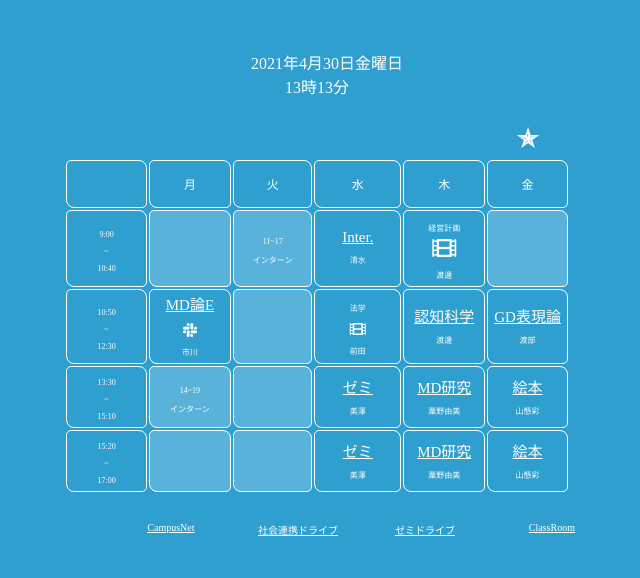
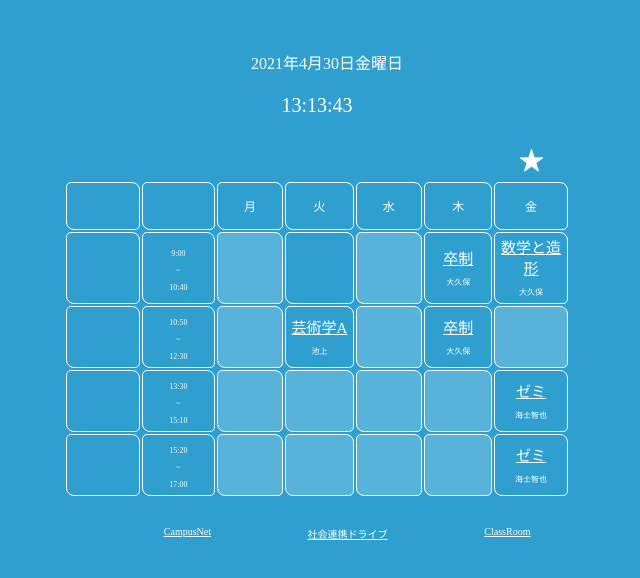
Before and after one commit to 7KaTa/Terrarium, a plain HTML site: page timetable/timetable.html in a window 1280 px wide. Shown: the whole page, without its empty margins (323-963 px from the left). Drawn offline with Linux system fonts and the light colour scheme.

Commit message:
時計実装

```diff
--- a/timetable/style.css
+++ b/timetable/style.css
@@ -1,8 +1,11 @@
 body{background-color:#6cf;
+  animation: bg-color 10s infinite;
+  -webkit-animation: bg-color 10s infinite;
     color:#fff;
 }
+
 td,th{width:80px;
-     height:60px;
+     height:32px;
      border: 1px;
      border-style: solid;
      border-color:#fff;
@@ -24,6 +27,11 @@ tbody{font-size:12px;
   border: none;
   text-align: center;
 }
+
+#RealtimeClockArea2{
+  font-size: 1.25em;
+}
+
 a{
   color:#fff;
   font-size: 1.25em;
@@ -42,6 +50,7 @@ position: absolute;
 display: flex;
 flex-direction: column;
 }
+
 @media only screen and (min-width:415px){
   table{
     margin: 20px 30% auto 30%;
@@ -64,6 +73,9 @@ th{
   font-size: 2em;
 }
 body{
+  animation: bg-color 10s infinite;
+  -webkit-animation: bg-color 10s infinite;
+    color:#fff;
   text-align: center;
   margin-top:50px;
 }
--- a/timetable/timetable.html
+++ b/timetable/timetable.html
@@ -23,12 +23,32 @@ document.write(year+"年"+month+"月"+day+"日"+yobi[week]+"曜日");
 var dt=new Date();
 var hours = dt.getHours();
 var minutes = dt.getMinutes();
-document.write(hours+"時"+minutes+"分");
   </script>
+
   <main>
+<script type="text/javascript">
+function set2fig(num) {
+ // 桁数が1桁だったら先頭に0を加えて2桁に調整する
+ var ret;
+ if( num < 10 ) { ret = "0" + num; }
+ else { ret = num; }
+ return ret;
+}
+function showClock2() {
+ var nowTime = new Date();
+ var nowHour = set2fig( nowTime.getHours() );
+ var nowMin  = set2fig( nowTime.getMinutes() );
+ var nowSec  = set2fig( nowTime.getSeconds() );
+ var msg = nowHour + ":" + nowMin + ":" + nowSec;
+ document.getElementById("RealtimeClockArea2").innerHTML = msg;
+}
+setInterval('showClock2()',1000);
+</script>
+<p id="RealtimeClockArea2">※ここに時計(2桁固定版)が表示されます。</p>
 <div class= "calender">
   <table border="0">
     <tr>
+      <th>&emsp;</th>
       <th>&emsp;</th>
       <th id="mon"><i class="fas fa-star"></i></th>
       <th id="tue"><i class="fas fa-star"></i></th>
@@ -38,6 +58,7 @@ document.write(hours+"時"+minutes+"分");
     </tr>
     <tr>
     <td>&emsp;</td>
+    <td>&emsp;</td>
     <td>月</td>
     <td>火</td>
     <td>水</td>
@@ -45,77 +66,110 @@ document.write(hours+"時"+minutes+"分");
     <td>金</td>
   </tr>
     <tr>
+      <td id = "1">
+        <p>&emsp;</p>
+        <p>&emsp;</p>
+      </td>
       <td>
         <p>9:00</p>
       <p>~</p>
       <p>10:40</p>
     </td>
-      <td  class = "emp">
+
+    <td  class = "emp">
+        <p></p>
+        <p></p>
+    </td>
+      <td>
+        <td  class = "emp">
+            <p></p>
+            <p></p>
+        </td>
+    <td><a href="https://meet.google.com/axj-zsgm-nxk">卒制</a><p>大久保</p></td>
+<td><a href="https://meet.google.com/axj-zsgm-nxk">数学と造形</a><p>大久保</p></td>
+  </tr>
+    <tr>
+      <td id = "2">
         <p>&emsp;</p>
         <p>&emsp;</p>
-    </td>
-      <td  class = "emp">
-        <p>11~17</p>
-        <p>インターン</p>
-    </td>
-      <td>
-    <a href="https://meet.google.com/lookup/a4y2fu5sr6">Inter.</a>
-      <p>清水</p>
-    </td>
-  <td><p>経営計画</p><i class="fas fa-film fa-2x"></i><p>渡邊</p></td>
-  <td  class = "emp">
-      <p></p>
-      <p></p>
-  </td>
-  </tr>
-    <tr>
+      </td>
     <td>
       <p>10:50</p>
     <p>~</p>
     <p>12:30</p>
   </td>
-  <td>
-    <a href="https://app.slack.com/client/T01BMEP0J1L/C01CJ24N1NC">MD論E</a>
-  <p><i class="fab fa-slack fa-2x"></i></p>
-  <p>市川</p>
+  <td  class = "emp">
+    <p>&emsp;</p>
+    <p>&emsp;</p>
   </td>
-  <td  class = "emp"></td>
-    <td><p>法学</p><p><i class="fas fa-film fa-2x"></i></p><p>前田</p></td>
-      <td><a href="https://meet.google.com/axj-zsgm-nxk">認知科学</a><p>渡邊</p></td>
-        <td><a href="https://meet.google.com/phb-teob-wre">GD表現論</a><p>渡部</p></td>
+  <td><a href="https://meet.google.com/axj-zsgm-nxk">芸術学A</a><p>池上</p></td>
+  <td  class = "emp">
+    <p>&emsp;</p>
+    <p>&emsp;</p>
+  </td>
+      <td><a href="https://meet.google.com/axj-zsgm-nxk">卒制</a><p>大久保</p></td>
+      <td  class = "emp">
+        <p>&emsp;</p>
+        <p>&emsp;</p>
+      </td>
   </tr>
 
   <tr>
+    <td id = "3">
+      <p>&emsp;</p>
+      <p>&emsp;</p>
+    </td>
     <td>
       <p>13:30</p>
     <p>~</p>
     <p>15:10</p>
   </td>
-    <td  class = "emp">
-    <p>14~19</p>
-    <p>インターン</p>
-    </td>
+  <td  class = "emp">
+    <p>&emsp;</p>
+    <p>&emsp;</p>
+</td>
     <td  class = "emp">
       <p>&emsp;</p>
       <p>&emsp;</p>
 	</td>
-    <td>
-    <a href="https://meet.google.com/csc-fdnh-fxq">ゼミ</a><p>美澤</p></td>
-    <td><a href="https://meet.google.com/lookup/fucycm5zfx">MD研究</a><p>粟野由美</p></td>
-    <td><a href="https://meet.google.com/lookup/cylvky4cia">絵本</a><p>山懸彩</p></td>
+  <td  class = "emp">
+    <p>&emsp;</p>
+    <p>&emsp;</p>
+</td>
+<td  class = "emp">
+  <p>&emsp;</p>
+  <p>&emsp;</p>
+</td>
+    <td><a href="https://meet.google.com/lookup/cylvky4cia">ゼミ</a><p>海士智也</p></td>
 </tr>
 
 <tr>
-  <td>
-    <p>15:20</p>
-  <p>~</p>
-  <p>17:00</p>
-</td>
-  <td  class = "emp"></td>
-  <td  class = "emp"></td>
-  <td>  <a href="https://meet.google.com/csc-fdnh-fxq">ゼミ</a><p>美澤</p></td>
-  <td><a href="https://meet.google.com/lookup/fucycm5zfx">MD研究</a><p>粟野由美</p></td>
-  <td><a href="https://meet.google.com/lookup/cylvky4cia">絵本</a><p>山懸彩</p></td>
+    <td id = "4">
+      <p>&emsp;</p>
+      <p>&emsp;</p>
+    </td>
+    <td>
+      <p>15:20</p>
+    <p>~</p>
+    <p>17:00</p>
+    </td>
+  <td  class = "emp">
+    <p>&emsp;</p>
+    <p>&emsp;</p>
+  </td>
+  <td  class = "emp">
+    <p>&emsp;</p>
+    <p>&emsp;</p>
+  </td>
+  <td  class = "emp">
+    <p>&emsp;</p>
+    <p>&emsp;</p>
+  </td>
+  <td  class = "emp">
+    <p>&emsp;</p>
+    <p>&emsp;</p>
+  </td>
+  <td><a href="https://meet.google.com/lookup/cylvky4cia">ゼミ</a><p>海士智也</p></td>
 </tr>
 </table>
 </div>
@@ -126,10 +180,6 @@ document.write(hours+"時"+minutes+"分");
 </p>
 <p class="a">
 <a href ="https://drive.google.com/drive/folders/1_5KaOKVpXAtntvUyqSqknqZxM_x9H9zI?usp=sharing">社会連携ドライブ</a>
-</p>
-
-<p class="a">
-<a href ="https://drive.google.com/drive/folders/1M3aiBczNwbjcjvmmXuiZF_1R2q5FV_P8">ゼミドライブ</a>
 </p>
 
 <p class="a">
@@ -163,35 +213,35 @@ btn.addEventListener("click", ()=>{
 /*/
 
   if(week == 1){
-    w1.innerHTML = '✯';
+    w1.innerHTML = '★';
   }
   else{
    w1.innerHTML = '';
   }
 
   if(week == 2){
-    w2.innerHTML = '✯';
+    w2.innerHTML = '★';
   }
   else{
    w2.innerHTML = '';
   }
 
   if(week == 3){
-    w3.innerHTML = '✯';
+    w3.innerHTML = '★';
   }
   else{
    w3.innerHTML = '';
   }
 
   if(week == 4){
-    w4.innerHTML = '✯';
+    w4.innerHTML = '★';
   }
   else{
    w4.innerHTML = '';
   }
 
   if(week == 5){
-    w5.innerHTML = '✯';
+    w5.innerHTML = '★';
   }
   else{
    w5.innerHTML = '';
```
